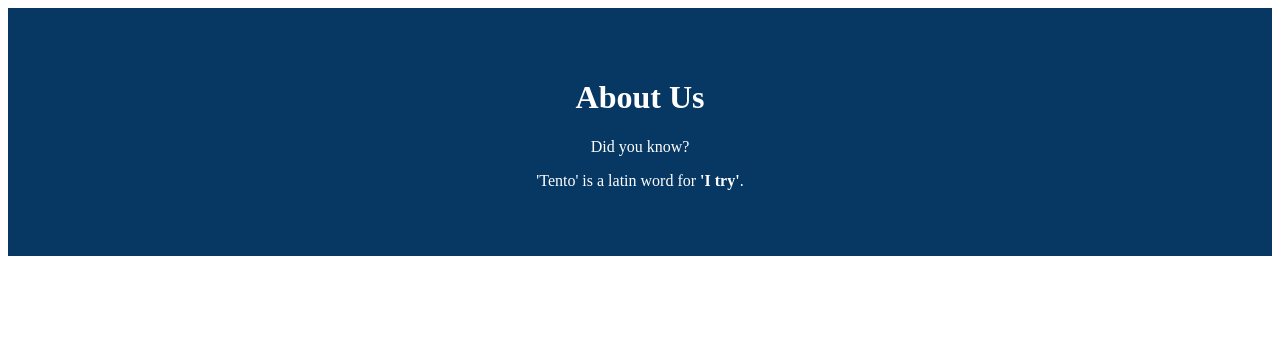
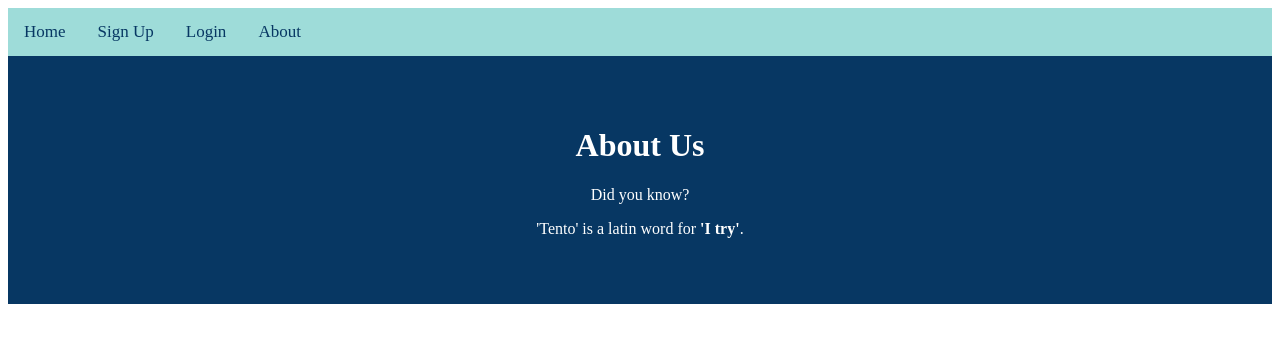
Before and after one commit to Project-Tento/Project-Tento, a PHP site: page /html/AboutTento.html in a window 1280 px wide. Shown: the top 343 px of the page. Run offline with PHP 8.4, Linux system fonts and the light colour scheme.

Commit message:
added nav bar to about page

```diff
--- a/code/css/AboutUsStyles.css
+++ b/code/css/AboutUsStyles.css
@@ -7,3 +7,33 @@
     background-color: #073763;
     color: white;
 }
+
+
+/*the navigation bar */
+.topnav {
+    background-color: #9edcd9;
+    overflow: hidden;
+  }
+
+  /*The links inside the navigation bar */
+.topnav a {
+    float: left;
+    color: #073763;
+    text-align: center;
+    padding: 14px 16px;
+    text-decoration: none;
+    font-size: 17px;
+}
+
+ /* changes color of the links when hovered on inside the navigation bar */
+.topnav a:hover {
+    background-color: #073763;
+    color: white;
+  }
+
+/*
+--for mobile friendly--
+.topnav .icon {
+    display: none;
+  }
+*/
--- a/code/html/AboutTento.html
+++ b/code/html/AboutTento.html
@@ -9,6 +9,22 @@
     <link rel="stylesheet" type="text/css" href="../css/AboutUsStyles.css">
 </head>
 <body>
+    <!--the navigation bar-->
+    <div class="topnav">
+        <a href="MainHomepage.html">Home</a>
+        <a class="Sign Up" href="SignUp.html">Sign Up</a>
+        <a href="Login.html">Login</a>
+        <a href="AboutTento.html">About</a>
+
+        <!--for mobiles, hiding navigation bars-->
+        <!--
+            <a href="javascript:void(0);" class="icon" onclick="myFunction()">
+            <i class="fa fa-bars"></i>
+          </a>
+        -->
+      </div>
+
+
     <!--this is the coloured block-->
     <div class="about-us-block">
         <div class="about-us-description">
```
Also changed, not shown: code/html/SignUp.html (+10 -0 lines).
